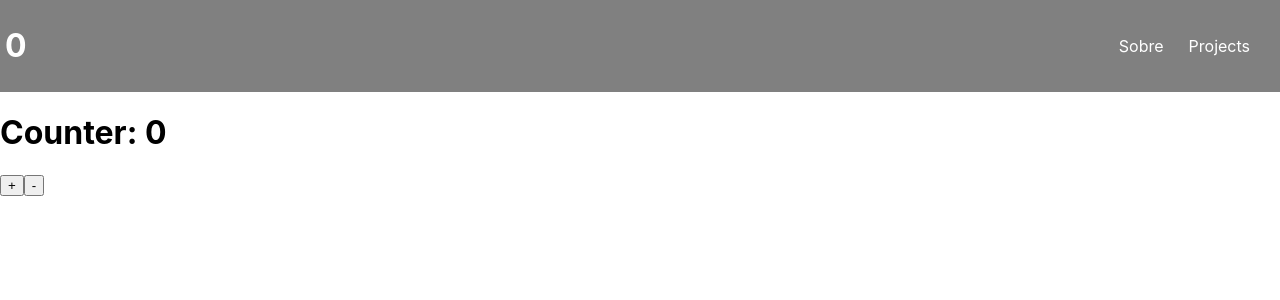
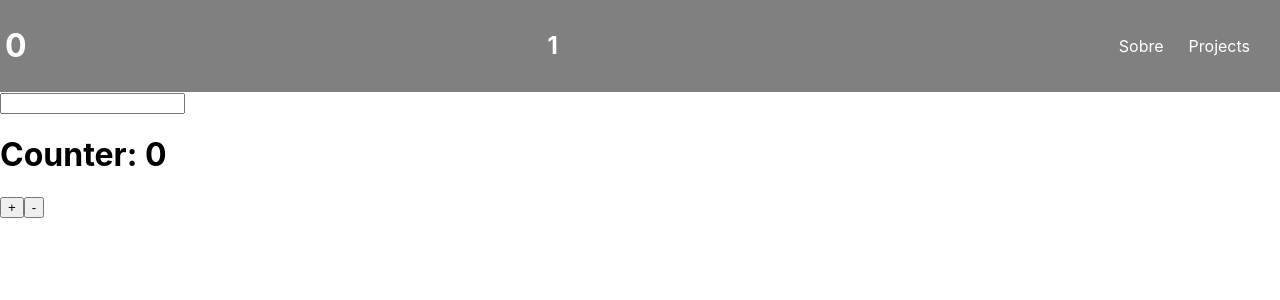
Before and after one commit to Fabiokleis/react, a React (Create React App) app: page / in a window 1280 px wide. Shown: the top 300 px of the page. Built offline with nearby package versions, Linux system fonts and the light colour scheme.

Commit message:
migrate states to redux

```diff
--- a/src/App.js
+++ b/src/App.js
@@ -1,21 +1,28 @@
 import './App.css';
-import {createStore} from 'redux';
+import {createStore, combineReducers} from 'redux';
 import Header from './components/header.js';
 import Counter from './components/counter.js';
 import CounterReducer from './reducers/counterReducer.js';
+import FormReducer from './reducers/formReducer.js';
 import {Provider} from 'react-redux';
 
 
 function App() {
 
-    const store = createStore(CounterReducer);
+    const allReducers = combineReducers(
+        {
+            counter: CounterReducer,
+            form: FormReducer
+        }
+    );
+
+    const store = createStore(allReducers);
 
 
     return (
         <div>
             <Provider store={store}>
-                <Header>
-                </Header>
+                <Header />
                 <Counter />
             </Provider>
         </div>
--- a/src/actions/couterActions.js
+++ b/src/actions/couterActions.js
@@ -1,2 +1,2 @@
-export const incrementAct = (payload) => {return {type: 'INCREMENT', payload: payload}};
-export const decrementAct = (payload) => {return {type: 'DECREMENT', payload: payload}};
+export const incrementAct = (payload) => {return {type: 'INCREMENT', payload: payload||1}};
+export const decrementAct = (payload) => {return {type: 'DECREMENT', payload: payload||1}};
--- /dev/null
+++ b/src/actions/formAction.js
@@ -0,0 +1 @@
+export const setNum = (payload) => { return {type: 'SET', payload: payload||1}};
--- a/src/components/counter.js
+++ b/src/components/counter.js
@@ -5,32 +5,14 @@ import {incrementAct, decrementAct} from '../actions/couterActions.js';
 
 function Counter(){
 
-    const count = useSelector((state) => {return state});
+    const count = useSelector((state) => {return state.counter});
+    const num = useSelector((state) => {return state.form});
     const dispatch = useDispatch();
-
-/*
-    const [ count, setCounter ] = useState(1);
-
-    function add(){
-        setCounter(count + 1);
-    }
-
-    useEffect(() => {
-        if (localStorage.getItem("count")){
-            setCounter(parseInt(localStorage.getItem("count")));
-        }
-    }, []);
-
-    useEffect(() => {
-        localStorage.setItem("count", count);
-        document.querySelector("h1").innerText = count;
-    }, [count]);
-*/
     return (
          <div>
             <h1>Counter: {count}</h1>
-            <button onClick={() => {dispatch(incrementAct(2))}}>+</button>
-            <button onClick={() => {dispatch(decrementAct(3))}}>-</button>
+            <button onClick={() => {dispatch(incrementAct(num))}}>+</button>
+            <button onClick={() => {dispatch(decrementAct(num))}}>-</button>
         </div>
     );
 }
--- /dev/null
+++ b/src/components/form.js
@@ -0,0 +1,20 @@
+import React from 'react';
+import {setNum} from '../actions/formAction.js';
+import {useDispatch} from 'react-redux';
+
+export default function Form(){
+    const dispatch = useDispatch();
+
+    function handleChange(e){
+        dispatch(setNum(parseInt(e.target.value)));
+    }
+
+
+    return (
+        <div>
+            <form>
+                <input type='number' onChange={(e) => { return handleChange(e)}} ></input>
+            </form>
+        </div>
+    );
+}
--- a/src/components/header.js
+++ b/src/components/header.js
@@ -1,17 +1,21 @@
 import React from 'react';
 import Menu from './menu.js';
 import {useSelector} from 'react-redux';
+import Form from './form.js';
 
 function Header(props){
 
-    const counter = useSelector((state) => {return state});
-
+    const counter = useSelector((state) => {return state.counter});
+    const num = useSelector((state) => {return state.form});
     return (
         <div>
             <header className="_header">
                 <h1>{counter}</h1>
+                <h2>{num}</h2>
                 <Menu />
+
             </header>
+            <Form />
         </div>
     );
 }
--- /dev/null
+++ b/src/reducers/formReducer.js
@@ -0,0 +1,10 @@
+export default function FormReducer(state=1, action){
+    switch(action.type){
+        case 'SET':
+            state = action.payload;
+            return state;
+
+        default:
+            return state;
+    }
+}
```
